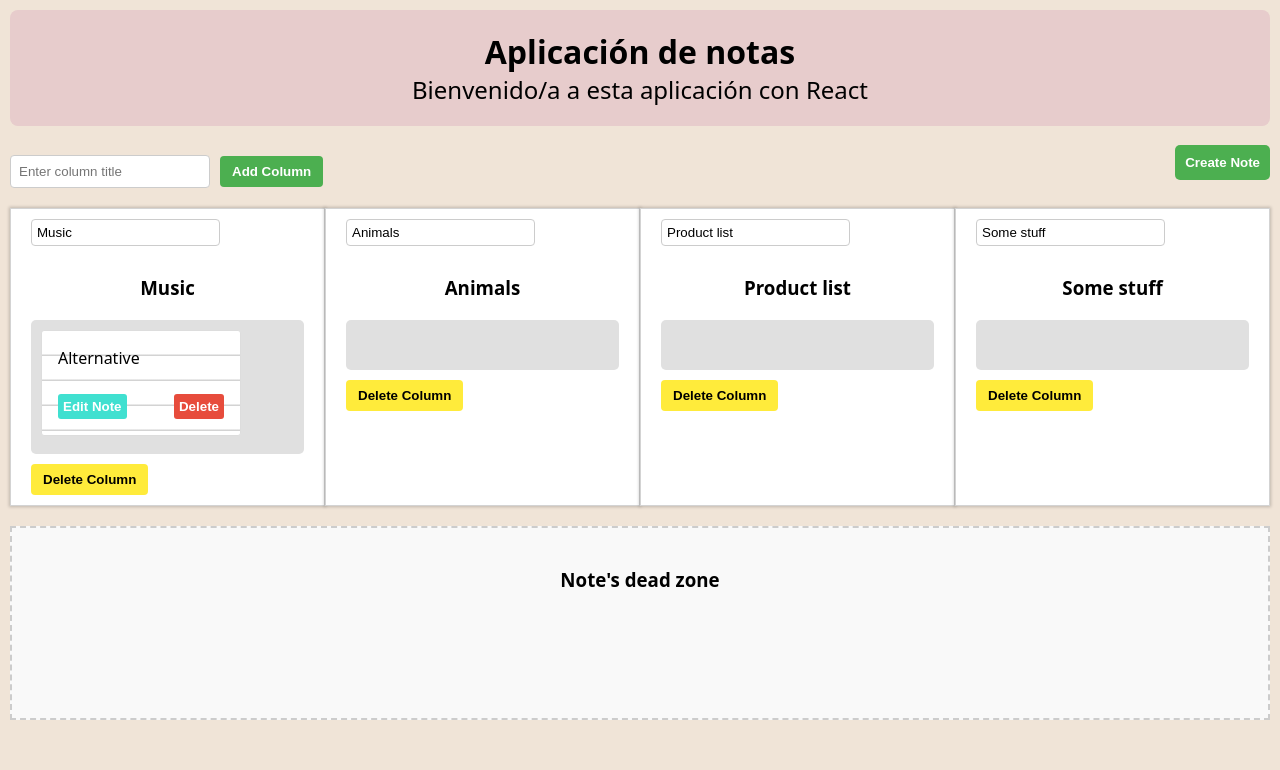
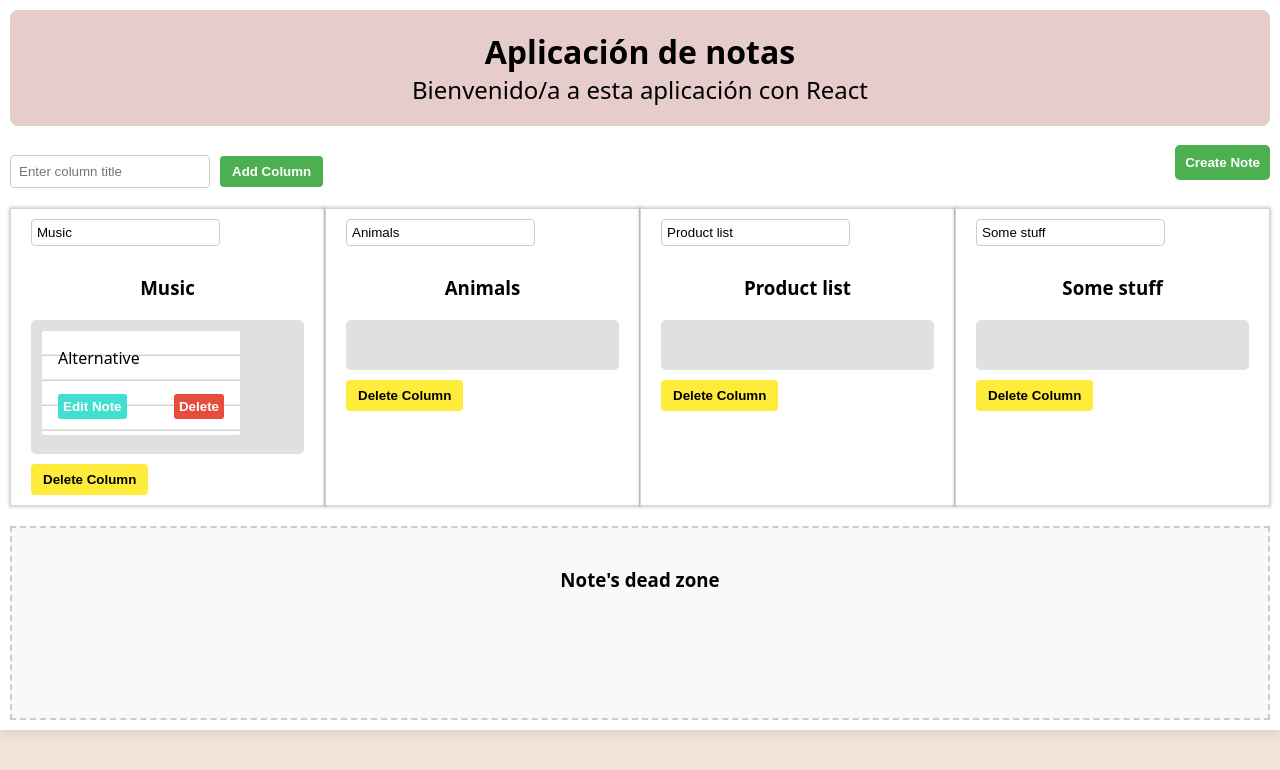
Before and after one commit to CarlosPaz64/Primer-Parcial---Desarrollo-de-Aplicaciones-Web, a React (Vite) app: page / in a window 1280 px wide. Shown: the top 770 px of the page. Built offline with nearby package versions, Linux system fonts and the light colour scheme.

Commit message:
Update dashboard.tsx

```diff
--- a/src/dashboard.tsx
+++ b/src/dashboard.tsx
@@ -108,7 +108,7 @@ const Kanban: React.FC = () => {
   };
 
   return (
-    <div style={{ position: 'relative', padding: '10px' }}>
+    <div style={{ position: 'relative', padding: '10px', backgroundColor: '#fff', boxShadow: '0 2px 10px rgba(0, 0, 0, 0.1)', }}>
       <AppBar />
       <AddColumn />
       <DragDropContext onDragEnd={onDragEnd}>
```
